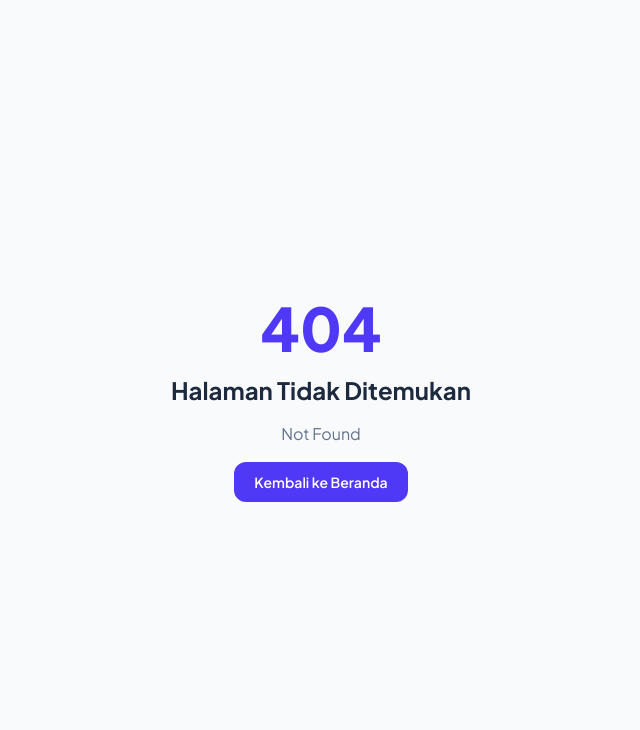
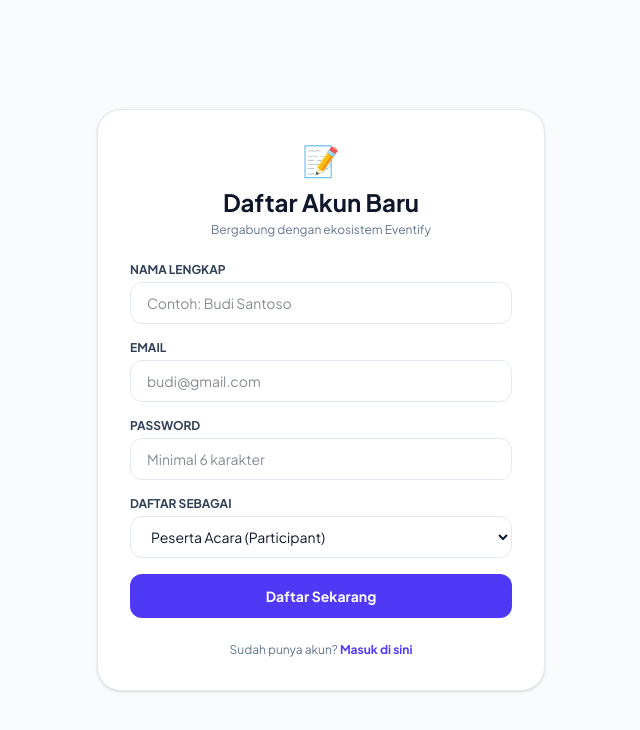
Before and after one commit to DanovanGian/ifs24004-pabwe2026-proyek1, a SvelteKit app in the folder frontend/: page /auth/register in a window 1280 px wide. Before the commit this address had no page. Shown: the top 730 px of the page, without its empty margins (319-959 px from the left). Built offline with nearby package versions, Linux system fonts and the light colour scheme.

Commit message:
ui keren

```diff
--- a/frontend/src/features/common/components/AppLayout.svelte
+++ b/frontend/src/features/common/components/AppLayout.svelte
@@ -2,9 +2,9 @@
   import { page } from '$app/state';
   import { goto } from '$app/navigation';
   import type { Snippet } from 'svelte';
+  import { Ticket, Calendar, Shield, LayoutDashboard, LogOut, User as UserIcon, Sparkles } from 'lucide-svelte';
 
   let { children }: { children: Snippet } = $props();
-
   let user = $state<any>(null);
 
   $effect(() => {
@@ -22,63 +22,101 @@
   }
 </script>
 
-<div class="min-w-[1024px] min-h-screen bg-slate-50 text-slate-900 font-sans">
-  <header class="bg-white border-b border-slate-200 px-8 py-4 flex justify-between items-center shadow-xs">
-    <div class="flex items-center gap-10">
-      <a href="/" class="text-2xl font-black text-indigo-600 tracking-tight flex items-center gap-2">
-        <span>🎟️ Eventify</span>
+<div class="min-w-[1024px] min-h-screen bg-[#F8FAFC] text-slate-900 font-sans flex flex-col selection:bg-indigo-500 selection:text-white">
+  <!-- Desktop Sticky Header -->
+  <header class="sticky top-0 z-50 bg-white/85 backdrop-blur-md border-b border-slate-200/80 px-10 py-3.5 flex justify-between items-center transition shadow-xs">
+    <div class="flex items-center gap-12">
+      <!-- Brand Logo -->
+      <a href="/" class="flex items-center gap-2.5 group">
+        <div class="w-10 h-10 rounded-xl bg-gradient-to-tr from-indigo-600 via-indigo-500 to-violet-500 flex items-center justify-center text-white shadow-md shadow-indigo-500/20 group-hover:scale-105 transition">
+          <Ticket class="w-5 h-5 -rotate-12" />
+        </div>
+        <div>
+          <span class="text-xl font-black tracking-tight bg-gradient-to-r from-slate-900 via-indigo-950 to-indigo-600 bg-clip-text text-transparent">Eventify</span>
+          <span class="text-[10px] font-extrabold uppercase tracking-widest text-indigo-500 block -mt-1">Pass Platform</span>
+        </div>
       </a>
 
-      <nav class="flex gap-6 text-sm font-semibold text-slate-600">
-        <a href="/" class="hover:text-indigo-600 transition {page.url.pathname === '/' ? 'text-indigo-600 font-bold' : ''}">
+      <!-- Desktop Navigation Menu -->
+      <nav class="flex items-center gap-1 bg-slate-100/80 p-1 rounded-xl border border-slate-200/60 text-xs font-bold text-slate-600">
+        <a href="/" class="flex items-center gap-1.5 px-4 py-2 rounded-lg transition {page.url.pathname === '/' ? 'bg-white text-indigo-600 shadow-xs' : 'hover:text-slate-900'}">
+          <Calendar class="w-3.5 h-3.5" />
           Katalog Acara
         </a>
 
         {#if user?.role === 'PARTICIPANT'}
-          <a href="/my-tickets" class="hover:text-indigo-600 transition {page.url.pathname.startsWith('/my-tickets') ? 'text-indigo-600 font-bold' : ''}">
+          <a href="/my-tickets" class="flex items-center gap-1.5 px-4 py-2 rounded-lg transition {page.url.pathname.startsWith('/my-tickets') ? 'bg-white text-indigo-600 shadow-xs' : 'hover:text-slate-900'}">
+            <Ticket class="w-3.5 h-3.5" />
             Tiket Saya
           </a>
         {/if}
 
         {#if user?.role === 'ORGANIZER'}
-          <a href="/dashboard/organizer" class="hover:text-indigo-600 transition text-indigo-600 font-bold">
+          <a href="/dashboard/organizer" class="flex items-center gap-1.5 px-4 py-2 rounded-lg transition {page.url.pathname.startsWith('/dashboard/organizer') ? 'bg-indigo-600 text-white shadow-xs' : 'text-indigo-600 hover:bg-white/60'}">
+            <LayoutDashboard class="w-3.5 h-3.5" />
             Organizer Panel
           </a>
         {/if}
 
         {#if user?.role === 'ADMIN'}
-          <a href="/dashboard/admin" class="hover:text-rose-600 transition text-rose-600 font-bold">
+          <a href="/dashboard/admin" class="flex items-center gap-1.5 px-4 py-2 rounded-lg transition {page.url.pathname.startsWith('/dashboard/admin') ? 'bg-rose-600 text-white shadow-xs' : 'text-rose-600 hover:bg-white/60'}">
+            <Shield class="w-3.5 h-3.5" />
             Admin Panel
           </a>
         {/if}
       </nav>
     </div>
 
+    <!-- User Action / Profile Profile -->
     <div class="flex items-center gap-4">
       {#if user}
-        <div class="text-right">
-          <div class="text-sm font-bold text-slate-800">{user.name}</div>
-          <span class="text-xs px-2 py-0.5 rounded-full font-semibold bg-indigo-50 text-indigo-700">
+        <div class="flex items-center gap-3 pl-4 border-l border-slate-200">
+          <div class="w-9 h-9 rounded-full bg-gradient-to-tr from-indigo-500 to-purple-500 text-white font-black text-xs flex items-center justify-center shadow-xs">
+            {user.name.charAt(0)}
+          </div>
+          <div class="text-left">
+            <div class="text-xs font-bold text-slate-800 leading-none">{user.name}</div>
+            <span class="text-[10px] font-extrabold uppercase tracking-wider text-indigo-600 bg-indigo-50 px-1.5 py-0.5 rounded-sm inline-block mt-1">
               {user.role}
             </span>
           </div>
           <button
             onclick={handleLogout}
-          class="px-4 py-2 border border-slate-300 rounded-lg text-sm font-semibold hover:bg-slate-100 transition cursor-pointer text-slate-600">
-          Keluar
+            title="Keluar Akun"
+            class="ml-2 p-2 rounded-xl text-slate-400 hover:text-rose-600 hover:bg-rose-50 transition cursor-pointer">
+            <LogOut class="w-4 h-4" />
           </button>
+        </div>
       {:else}
-        <a href="/auth/login" class="px-5 py-2 bg-indigo-600 text-white rounded-lg text-sm font-semibold hover:bg-indigo-700 transition">
+        <div class="flex items-center gap-3">
+          <a href="/auth/login" class="px-5 py-2 text-xs font-bold text-slate-700 hover:text-indigo-600 transition">
             Masuk
           </a>
-        <a href="/auth/register" class="px-4 py-2 border border-slate-300 rounded-lg text-sm font-semibold hover:bg-slate-50 transition">
-          Daftar
+          <a href="/auth/register" class="flex items-center gap-1.5 px-5 py-2.5 bg-indigo-600 hover:bg-indigo-700 text-white rounded-xl text-xs font-bold shadow-md shadow-indigo-600/20 transition hover:-translate-y-0.5">
+            <Sparkles class="w-3.5 h-3.5" />
+            Daftar Sekarang
           </a>
+        </div>
       {/if}
     </div>
   </header>
 
-  <main class="p-8 max-w-7xl mx-auto">
+  <!-- Main Work Area -->
+  <main class="flex-1 p-10 max-w-7xl w-full mx-auto">
     {@render children()}
   </main>
+
+  <!-- Desktop Clean Footer -->
+  <footer class="border-t border-slate-200/80 bg-white py-6 px-10 text-xs text-slate-400 flex justify-between items-center mt-12">
+    <div>
+      <span class="font-bold text-slate-600">Eventify Desktop</span> • Platform Manajemen Tiket Digital In-Memory & SQLite
     </div>
+    <div class="flex items-center gap-4 text-slate-500 font-medium">
+      <span>Keamanan Argon2id</span>
+      <span>•</span>
+      <span>QR Check-in Anti-Double</span>
+      <span>•</span>
+      <span>SvelteKit 3</span>
+    </div>
+  </footer>
+</div>
--- /dev/null
+++ b/frontend/src/routes/auth/register/+page.svelte
@@ -0,0 +1,79 @@
+<script lang="ts">
+  import { goto } from '$app/navigation';
+  import { apiRequest } from '../../../helpers/apiHelper.ts';
+  import Swal from 'sweetalert2';
+
+  let name = $state('');
+  let email = $state('');
+  let password = $state('');
+  let role = $state<'PARTICIPANT' | 'ORGANIZER'>('PARTICIPANT');
+  let isLoading = $state(false);
+
+  async function handleRegister(e: SubmitEvent) {
+    e.preventDefault();
+    isLoading = true;
+
+    try {
+      await apiRequest('/auth/register', {
+        method: 'POST',
+        body: JSON.stringify({ name, email, password, role }),
+      });
+
+      Swal.fire({
+        icon: 'success',
+        title: 'Registrasi Berhasil',
+        text: 'Akun Anda telah terdaftar! Silakan login.',
+        timer: 1500,
+        showConfirmButton: false,
+      });
+
+      goto('/auth/login');
+    } catch {
+      // Ditangani otomatis oleh apiHelper (Swal)
+    } finally {
+      isLoading = false;
+    }
+  }
+</script>
+
+<div class="max-w-md w-full bg-white p-8 border border-slate-200 rounded-3xl shadow-sm">
+  <div class="text-center mb-6">
+    <span class="text-3xl">📝</span>
+    <h2 class="text-2xl font-bold text-slate-900 mt-2">Daftar Akun Baru</h2>
+    <p class="text-xs text-slate-500 mt-1">Bergabung dengan ekosistem Eventify</p>
+  </div>
+
+  <form onsubmit={handleRegister} class="space-y-4">
+    <div>
+      <label class="block text-xs font-bold text-slate-700 uppercase mb-1">Nama Lengkap</label>
+      <input type="text" bind:value={name} required placeholder="Contoh: Budi Santoso" class="w-full px-4 py-2.5 border border-slate-200 rounded-xl text-sm focus:outline-indigo-600" />
+    </div>
+
+    <div>
+      <label class="block text-xs font-bold text-slate-700 uppercase mb-1">Email</label>
+      <input type="email" bind:value={email} required placeholder="budi@gmail.com" class="w-full px-4 py-2.5 border border-slate-200 rounded-xl text-sm focus:outline-indigo-600" />
+    </div>
+
+    <div>
+      <label class="block text-xs font-bold text-slate-700 uppercase mb-1">Password</label>
+      <input type="password" bind:value={password} required placeholder="Minimal 6 karakter" class="w-full px-4 py-2.5 border border-slate-200 rounded-xl text-sm focus:outline-indigo-600" />
+    </div>
+
+    <div>
+      <label class="block text-xs font-bold text-slate-700 uppercase mb-1">Daftar Sebagai</label>
+      <select bind:value={role} class="w-full px-4 py-2.5 border border-slate-200 rounded-xl text-sm focus:outline-indigo-600 bg-white">
+        <option value="PARTICIPANT">Peserta Acara (Participant)</option>
+        <option value="ORGANIZER">Penyelenggara Acara (Organizer)</option>
+      </select>
+    </div>
+
+    <button type="submit" disabled={isLoading} class="w-full py-3 bg-indigo-600 hover:bg-indigo-700 text-white rounded-xl font-bold text-sm transition cursor-pointer">
+      {isLoading ? 'Mendaftarkan...' : 'Daftar Sekarang'}
+    </button>
+  </form>
+
+  <div class="mt-6 text-center text-xs text-slate-500">
+    Sudah punya akun?
+    <a href="/auth/login" class="font-bold text-indigo-600 hover:underline">Masuk di sini</a>
+  </div>
+</div>
```
Also changed, not shown: 2 other files (tests, documents, lock files or other folders). Lines whose indentation alone changed are shown as unchanged.
